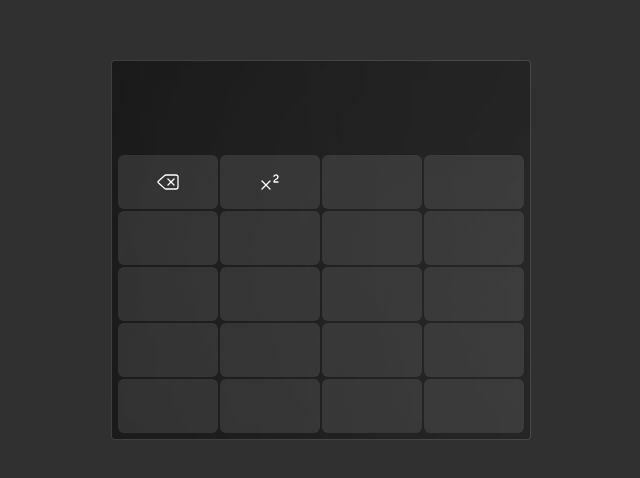
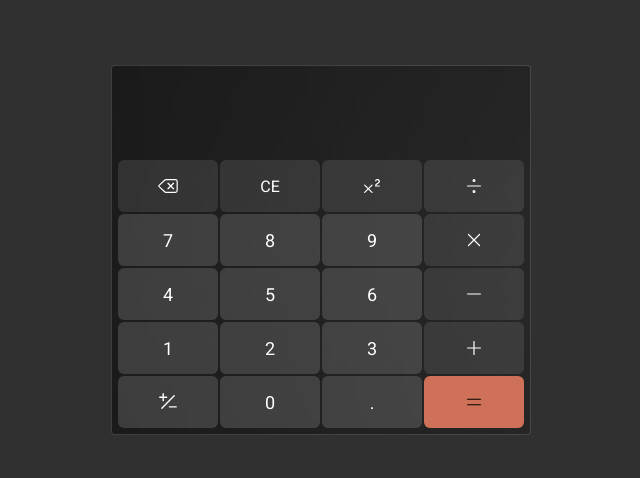
Before and after one commit to amuseDave/Calc, a plain HTML site: page index.html in a window 1280 px wide. Shown: the part 150-628 px from the top of the page, without its empty margins (319-959 px from the left). Drawn offline with Linux system fonts and the light colour scheme.

Commit message:
Add all button with styles

```diff
--- a/index.html
+++ b/index.html
@@ -5,6 +5,12 @@
     <meta name="viewport" content="width=device-width, initial-scale=1.0" />
     <title>Document</title>
     <link rel="stylesheet" href="style.css" />
+    <link rel="preconnect" href="https://fonts.googleapis.com" />
+    <link rel="preconnect" href="https://fonts.gstatic.com" crossorigin />
+    <link
+      href="https://fonts.googleapis.com/css2?family=Roboto:ital,wght@0,100..900;1,100..900&display=swap"
+      rel="stylesheet"
+    />
     <script src="./script.js" defer></script>
   </head>
   <body>
@@ -31,6 +37,7 @@
             <path d="m18 9-6 6" />
           </svg>
         </div>
+        <div class="button" id="clear" data-value="clear">CE</div>
         <div class="button" data-value="square">
           <svg
             xmlns="http://www.w3.org/2000/svg"
@@ -51,28 +58,120 @@
             />
           </svg>
         </div>
-        <div class="button"></div>
-        <div class="button"></div>
 
-        <div class="button"></div>
-        <div class="button"></div>
-        <div class="button"></div>
-        <div class="button"></div>
+        <div class="button" data-value="divide">
+          <svg
+            xmlns="http://www.w3.org/2000/svg"
+            width="24"
+            height="24"
+            viewBox="0 0 24 24"
+            fill="none"
+            stroke="currentColor"
+            stroke-width="1.3"
+            stroke-linecap="round"
+            stroke-linejoin="round"
+            class="lucide lucide-divide-icon lucide-divide"
+          >
+            <circle cx="12" cy="6" r="1" />
+            <line x1="5" x2="19" y1="12" y2="12" />
+            <circle cx="12" cy="18" r="1" />
+          </svg>
+        </div>
+        <div class="button lighter-bg" data-value="7">7</div>
+        <div class="button lighter-bg" data-value="8">8</div>
+        <div class="button lighter-bg" data-value="9">9</div>
 
-        <div class="button"></div>
-        <div class="button"></div>
-        <div class="button"></div>
-        <div class="button"></div>
+        <div class="button" data-value="multiply">
+          <svg
+            xmlns="http://www.w3.org/2000/svg"
+            width="24"
+            height="24"
+            viewBox="0 0 24 24"
+            fill="none"
+            stroke="currentColor"
+            stroke-width="1.3"
+            stroke-linecap="round"
+            stroke-linejoin="round"
+            class="lucide lucide-x-icon lucide-x"
+          >
+            <path d="M18 6 6 18" />
+            <path d="m6 6 12 12" />
+          </svg>
+        </div>
 
-        <div class="button"></div>
-        <div class="button"></div>
-        <div class="button"></div>
-        <div class="button"></div>
+        <div class="button lighter-bg" data-value="4">4</div>
+        <div class="button lighter-bg" data-value="5">5</div>
+        <div class="button lighter-bg" data-value="6">6</div>
+        <div class="button" data-value="minus">
+          <svg
+            xmlns="http://www.w3.org/2000/svg"
+            width="24"
+            height="24"
+            viewBox="0 0 24 24"
+            fill="none"
+            stroke="currentColor"
+            stroke-width="1.3"
+            stroke-linecap="round"
+            stroke-linejoin="round"
+            class="lucide lucide-minus-icon lucide-minus"
+          >
+            <path d="M5 12h14" />
+          </svg>
+        </div>
 
-        <div class="button"></div>
-        <div class="button"></div>
-        <div class="button"></div>
-        <div class="button"></div>
+        <div class="button lighter-bg" data-value="1">1</div>
+        <div class="button lighter-bg" data-value="2">2</div>
+        <div class="button lighter-bg" data-value="3">3</div>
+        <div class="button" data-value="plus">
+          <svg
+            xmlns="http://www.w3.org/2000/svg"
+            width="24"
+            height="24"
+            viewBox="0 0 24 24"
+            fill="none"
+            stroke="currentColor"
+            stroke-width="1.3"
+            stroke-linecap="round"
+            stroke-linejoin="round"
+            class="lucide lucide-plus-icon lucide-plus"
+          >
+            <path d="M5 12h14" />
+            <path d="M12 5v14" />
+          </svg>
+        </div>
+
+        <div class="button lighter-bg" data-value="plus-or-minus">
+          <svg
+            xmlns="http://www.w3.org/2000/svg"
+            width="24"
+            height="24"
+            fill="currentColor"
+            viewBox="0 0 256 256"
+          >
+            <path
+              d="M205.66,61.66l-144,144a8,8,0,0,1-11.32-11.32l144-144a8,8,0,0,1,11.32,11.32ZM64,112a8,8,0,0,0,16,0V80h32a8,8,0,0,0,0-16H80V32a8,8,0,0,0-16,0V64H32a8,8,0,0,0,0,16H64Zm160,64H144a8,8,0,0,0,0,16h80a8,8,0,0,0,0-16Z"
+            ></path>
+          </svg>
+        </div>
+        <div class="button lighter-bg" data-value="0">0</div>
+        <div class="button lighter-bg" data-value="dot">.</div>
+        <div class="button" data-value="result" id="result">
+          <svg
+            xmlns="http://www.w3.org/2000/svg"
+            width="24"
+            height="24"
+            viewBox="0 0 24 24"
+            fill="none"
+            stroke="currentColor"
+            stroke-width="1.3"
+            stroke-linecap="round"
+            stroke-linejoin="round"
+            class="lucide lucide-equal-icon lucide-equal"
+          >
+            <line x1="5" x2="19" y1="9" y2="9" />
+            <line x1="5" x2="19" y1="15" y2="15" />
+          </svg>
+        </div>
       </div>
     </div>
   </body>
--- a/style.css
+++ b/style.css
@@ -7,6 +7,7 @@
 }
 
 html {
+  font-family: "Roboto", sans-serif;
   font-size: 62.5%;
   scroll-behavior: smooth;
 }
@@ -39,7 +40,7 @@ body {
   display: grid;
   gap: 0.2rem;
   grid-template-columns: repeat(4, 10rem);
-  grid-template-rows: repeat(5, 5.4rem);
+  grid-template-rows: repeat(5, 5.2rem);
 }
 
 #monitor {
@@ -48,11 +49,40 @@ body {
 }
 
 .button {
+  user-select: none;
+  font-size: 1.8rem;
   background-color: rgba(255, 255, 255, 0.1);
   display: flex;
   justify-content: center;
   align-items: center;
   border-radius: 6px;
   color: white;
-  /* border: 1px solid rgba(255, 255, 255, 0.337); */
+  transition: background-color ease-in-out 0.1s;
 }
+
+svg {
+  width: 2.2rem;
+}
+
+#clear {
+  font-size: 1.6rem;
+}
+
+#result {
+  color: black;
+  background-color: rgb(207, 112, 88);
+}
+#result:hover {
+  background-color: rgba(207, 112, 88, 0.766);
+}
+
+.button:hover {
+  background-color: rgba(255, 255, 255, 0.15);
+}
+
+.button.lighter-bg {
+  background-color: rgba(255, 255, 255, 0.15);
+}
+.button.lighter-bg:hover {
+  background-color: rgba(255, 255, 255, 0.1);
+}
```
